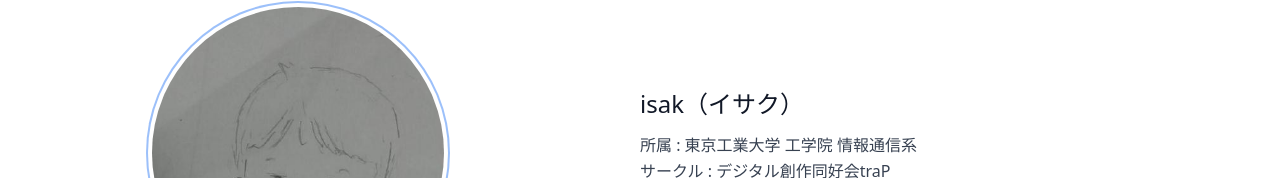
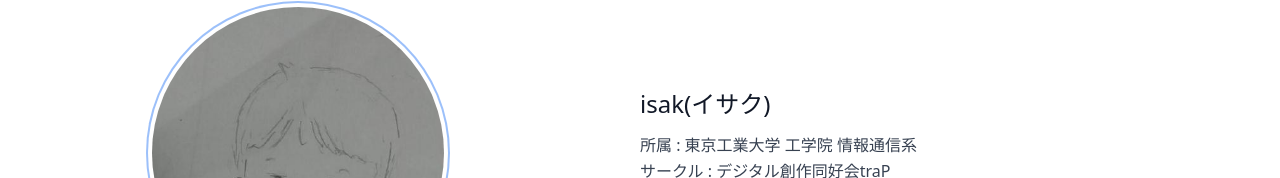
Before and after one commit to isak139/portfolio, a Next.js app: page / in a window 1280 px wide. Shown: the part 162-340 px from the top of the page. Built offline with nearby package versions, Linux system fonts and the light colour scheme.

Commit message:
かっこを特殊文字に置き換え

```diff
--- a/pages/index.js
+++ b/pages/index.js
@@ -24,7 +24,7 @@ export default function Home() {
             </div>
             <div className="mx-auto md:w-1/2 lg:max-w-lg w-5/6 text-center md:text-left">
               <h2 className="text-2xl mb-3 text-gray-900 font-medium">
-                isak（イサク）
+                isak&#040;イサク&#041;
               </h2>
               <p className="mb-8 leading-relaxed">
                 所属 : 東京工業大学 工学院 情報通信系
```
